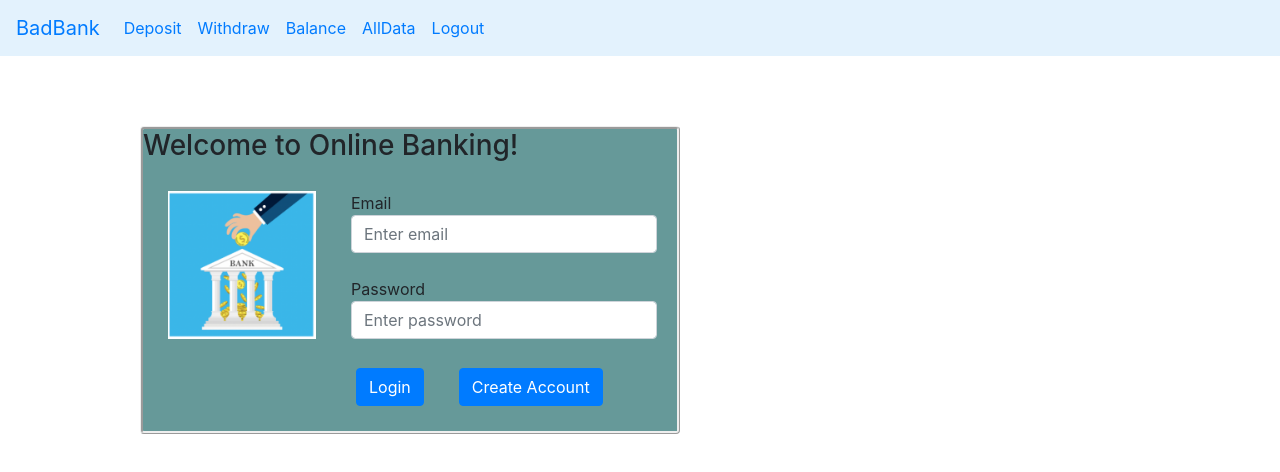
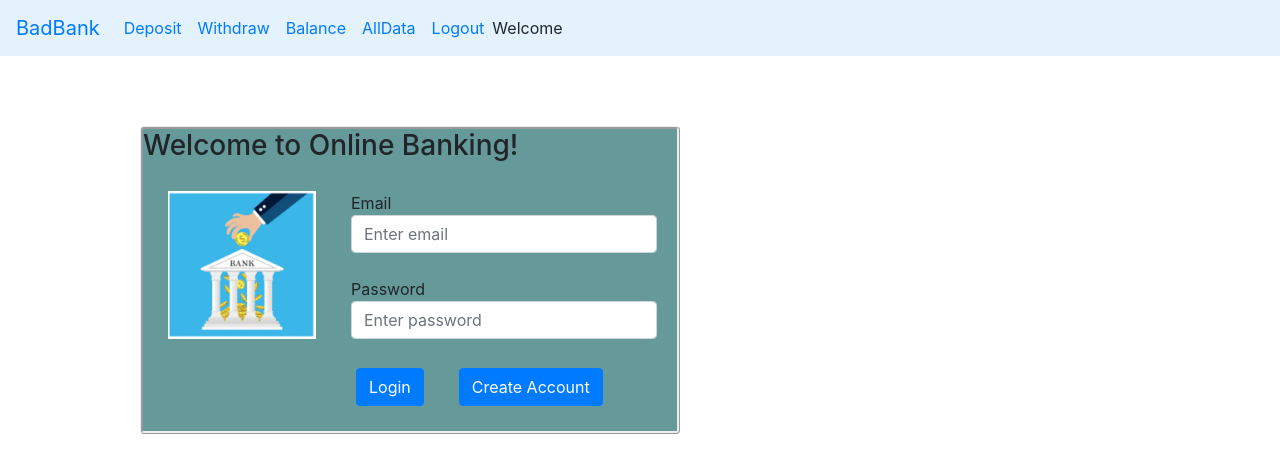
Before and after one commit to Zulaadmb/bad_bank_project, a React (Create React App) app in the folder client/: page / in a window 1280 px wide. Shown: the top 472 px of the page. Built offline with nearby package versions, Linux system fonts and the light colour scheme; no server answers.

Commit message:
User login

```diff
--- a/client/src/components/navbar.js
+++ b/client/src/components/navbar.js
@@ -58,6 +58,9 @@ function NavBar(props){
                             <a className="nav-link" href="#" onClick={handleLogout}>Logout</a>
                         </li>
                     </ul>
+                    <span class="navbar-text">
+                        Welcome {localStorage.getItem("loggedIn")}
+                    </span>
                 </div>
             </nav>
         );
```
